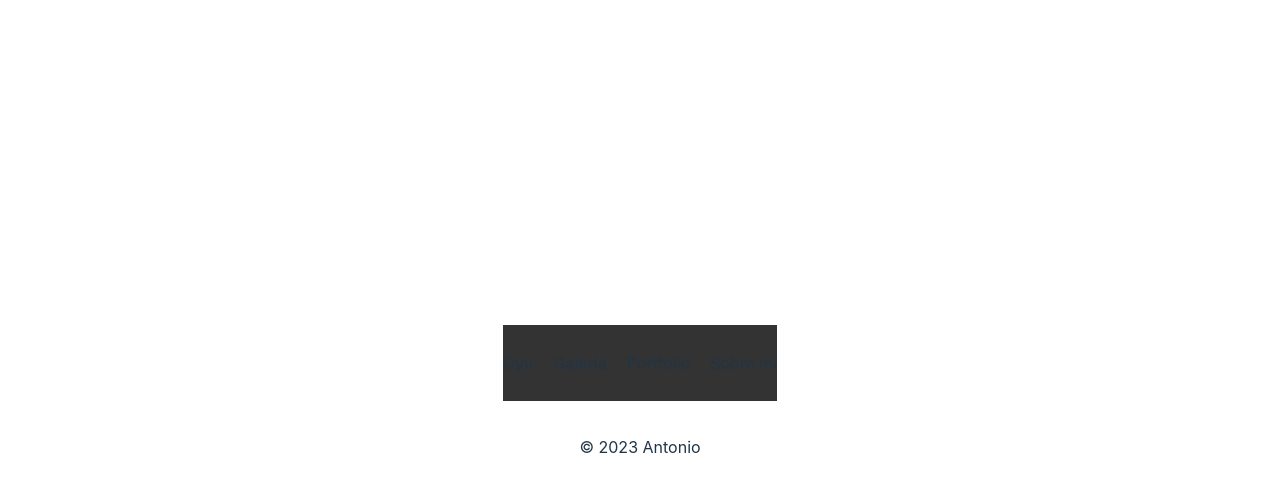
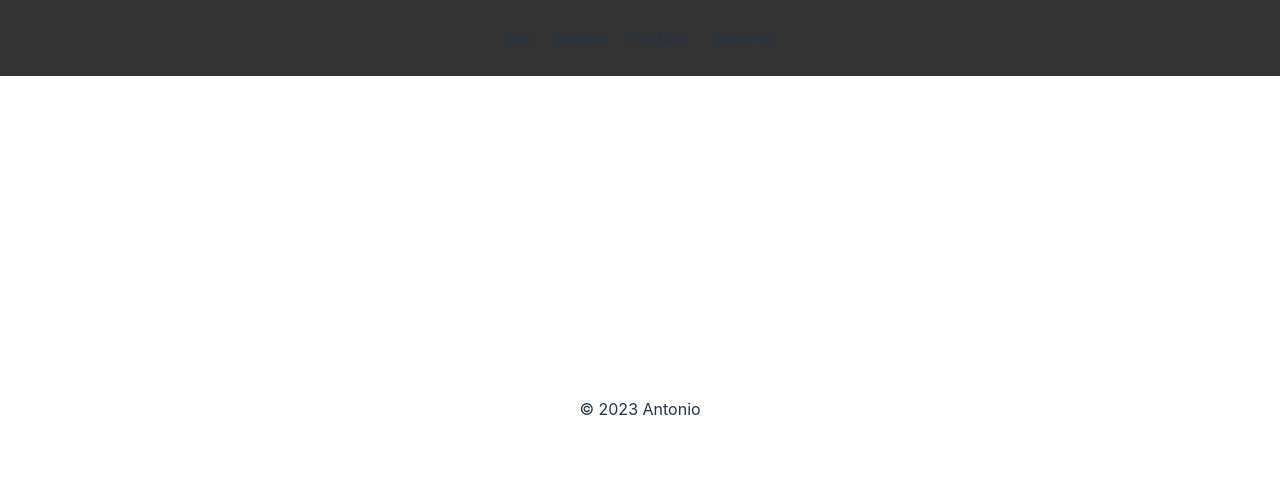
Before and after one commit to Antonio-92-cpu/FontEnd2023, a React (Vite) app: page / in a window 1280 px wide. Shown: the top 492 px of the page. Built offline with nearby package versions, Linux system fonts and the light colour scheme.

Commit message:
first commit

```diff
--- a/src/styles.css
+++ b/src/styles.css
@@ -31,3 +31,15 @@ nav {
   li a:hover {
     text-decoration: underline; /* Subrayar en hover */
   }
+
+/* Estilo para la barra de navegación */
+nav {
+    position: fixed;
+    top: 0;
+    left: 0;
+    right: 0;
+    background-color: #333;
+    padding: 10px 0;
+    text-align: center;
+    z-index: 1000;
+  }
```
